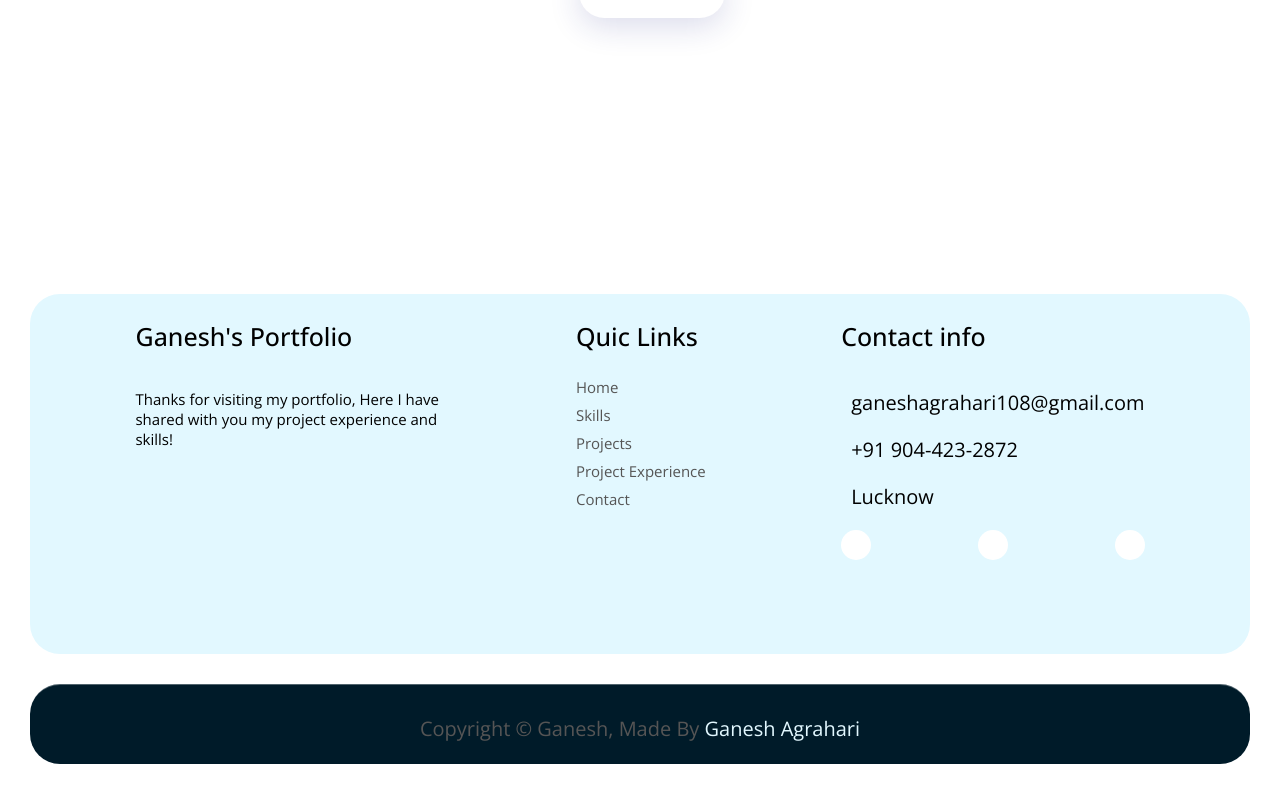
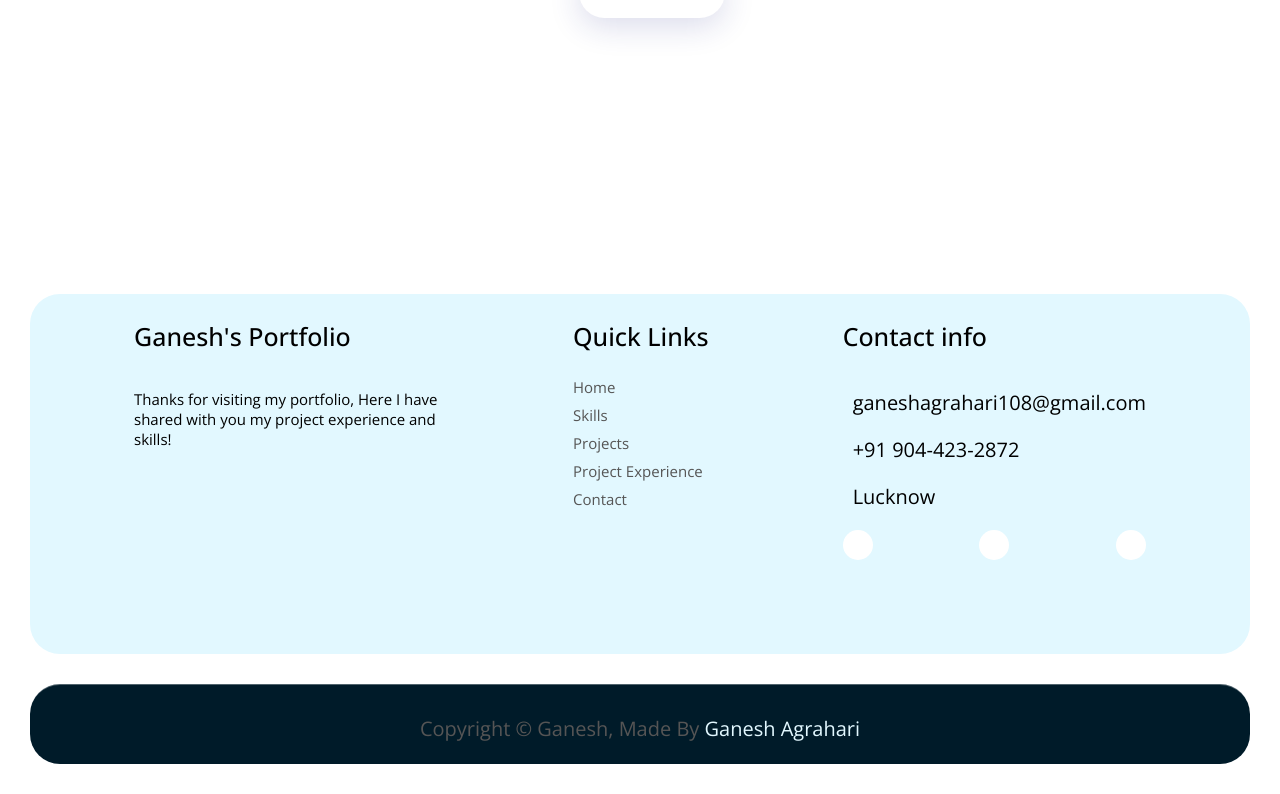
Before and after one commit to ganeshagrahari/ganesh-site-deploy, a Next.js app: page / in a window 1280 px wide. Shown: the part 4206-5000 px from the top of the page. Built offline with nearby package versions, Linux system fonts and the light colour scheme; some icons are missing.

Commit message:
Update page.js

```diff
--- a/app/page.js
+++ b/app/page.js
@@ -304,7 +304,7 @@ export default function Home() {
                 <p>Thanks for visiting my portfolio, Here I have shared with you my project experience and skills! </p>
             </div>
             <div className="quic-links">
-                <h3>Quic Links</h3>
+                <h3>Quick Links</h3>
                 <a href="#home"><i className="ri-send-plane-2-line"></i> Home</a>
                 <a href="#skills"><i className="ri-send-plane-2-line"></i> Skills</a>
                 <a href="#projects"><i className="ri-send-plane-2-line"></i> Projects</a>
```
